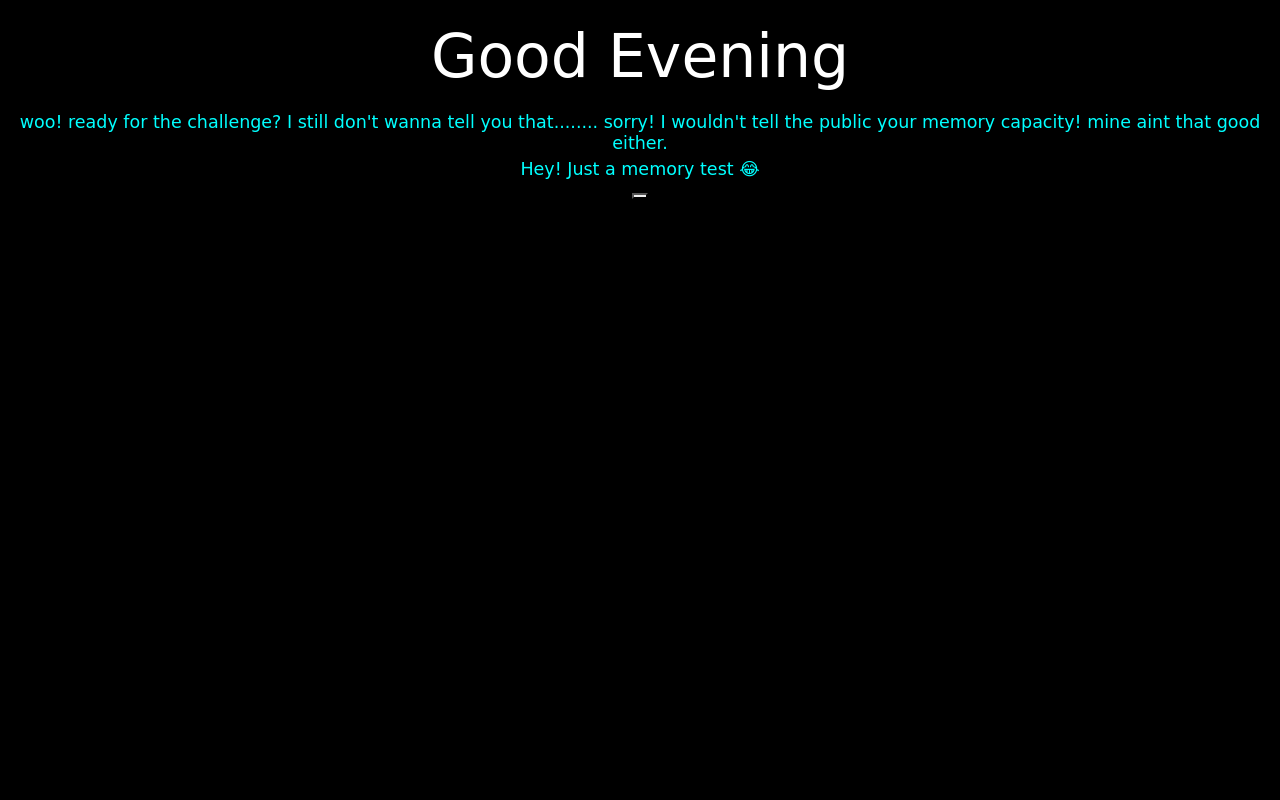
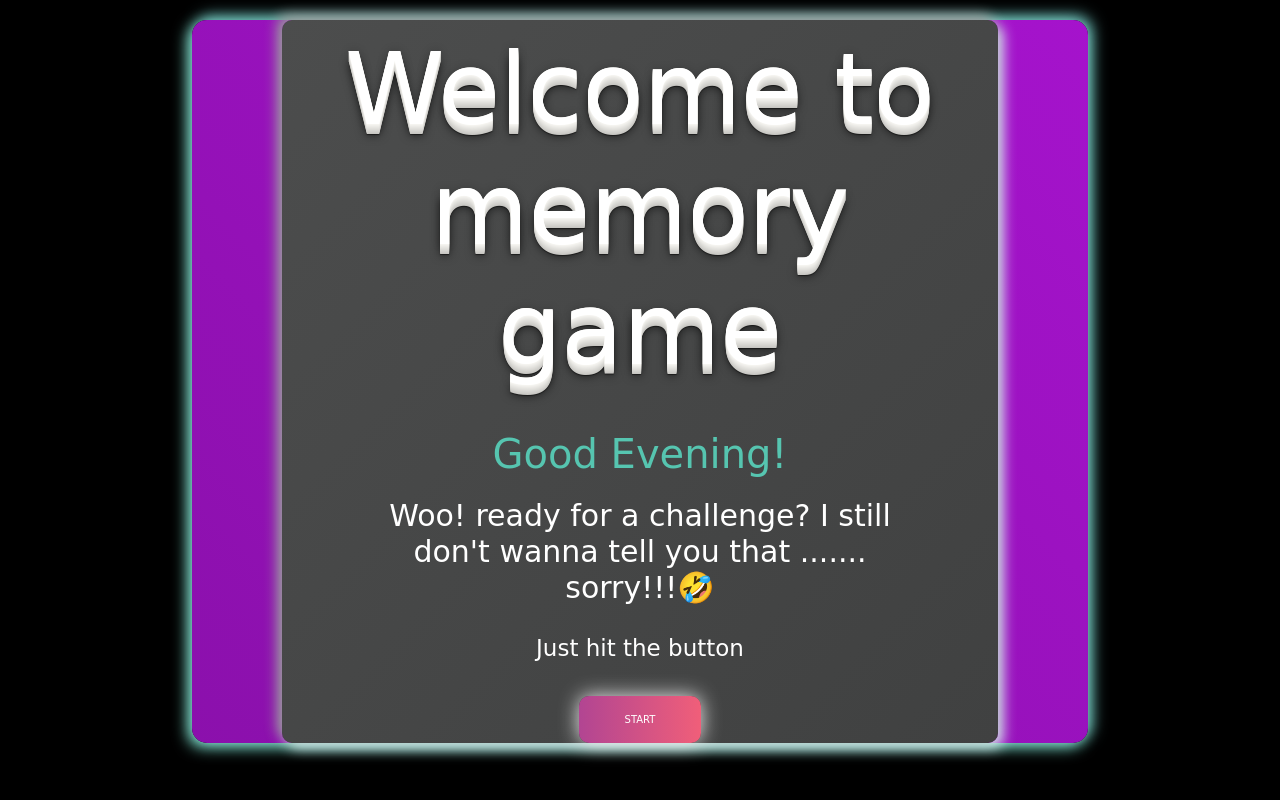
Before and after one commit to benifbond/memory-game-personal-project, a plain HTML site: page index.html in a window 1280 px wide. Drawn offline with nearby package versions, Linux system fonts and the light colour scheme; a web font is replaced by a local one.

Commit message:
add front and button

```diff
--- a/index.html
+++ b/index.html
@@ -11,20 +11,18 @@
     <link rel="stylesheet" href="styles/styles.css">
   </head>
   <body>
+<div class="sectionOne">
+<div id="welcome-page">
+	<div class="heading-text"><h1>Welcome to memory game</h1></div>
 
-<div id="welcome-page">
-<div><h1 id="greeting"></h1></div>
-
-<div ><h3 id="trySomethingOut"></h3></div>
-
-<div>
-	<h3> Hey! Just a memory test 😂</h3>
-<button id="start-button"></button>
+<h3 id="greeting"></h3>
+<h5 id="trySomethingOut"></h5>
+	<p>Just hit the button</p>
+<button class="btn primary start-button"> Start</button>
 </div>
 
-<div class ="about"><h4 id="aboutTheGame"> </h4></div>
+</div>
 
-</div>
 
 		<div class=" container">
 			<section class="score-panel">
@@ -44,10 +42,6 @@
 			<ul class="slot"></ul>
 			<button onclick="playSound('audio/game-over.wav')" class="btn  primary try-again">Try Again?</button>
 		</div>
-
-		<footer class="footer">
-
-		</footer>
 
 <script src="https://cdn.jsdelivr.net/npm/bootstrap@5.1.3/dist/js/bootstrap.bundle.min.js" integrity="sha384-ka7Sk0Gln4gmtz2MlQnikT1wXgYsOg+OMhuP+IlRH9sENBO0LRn5q+8nbTov4+1p" crossorigin="anonymous"></script>
   <script src="js/index.js"></script>
--- a/js/index.js
+++ b/js/index.js
@@ -14,7 +14,7 @@ let matched = [];
 const modal = document.getElementById("modal");
 const reset = document.querySelector(".reset-btn");
 const playAgain = document.querySelector(".try-again");
-
+const startButton = document.querySelector(".start-button")
 
 const movesCount = document.querySelector(".moves-counter");
 let moves = 0;
@@ -90,11 +90,16 @@ function startGame() {
 
 		slot.appendChild(liTag);
 
-	}
+	};
+	backgroundAudio();
+
 
 }
+startGame()
 
-startGame();
+
+
+
 
 
 
@@ -191,7 +196,7 @@ function noMatch() {
 	}, 700);
 	nomatchSound();
 	movesCounter();
-	// starRating();
+
 }
 
 // function AddStats() {
@@ -272,17 +277,17 @@ let greetinFunc =    function greetingMessages() {
 
 	let greeting = "";
 	if (currentHour > 0 && currentHour < 12) {
-	  greeting = "Good morning";
+	  greeting = "Good morning!";
 
 	} else if (currentHour > 12 && currentHour < 18) {
-	  greeting = "Good Afternoon";
+	  greeting = "Good Afternoon!";
 
 	} else {
-	  greeting = "Good Evening";
+	  greeting = "Good Evening!";
 
 	}return greeting;
+}
 
-}
 let greetingMessge = document.getElementById('greeting').innerHTML = greetinFunc()
 
-let trySomethingOut = document.getElementById('trySomethingOut').innerText= "woo! ready for the challenge? I still don't wanna tell you that........ sorry! I wouldn't tell the public your memory capacity! mine aint that good either. "
+let trySomethingOut = document.getElementById('trySomethingOut').innerText = "Woo! ready for a challenge? I still don't wanna tell you that ....... sorry!!!🤣"
--- a/styles/styles.css
+++ b/styles/styles.css
@@ -26,7 +26,8 @@ color: aqua;
 	align-items: center;
 	flex-direction: column;
 	margin: 0.5em auto ;
-visibility: hidden;
+	display: none;
+
 }
 .container{
 	-webkit-box-shadow:0px 0px 27px 17px rgba(242,19,183,0.96);
@@ -74,41 +75,92 @@ ul > li {
 
 
 
-
 .btn{
 	-webkit-box-shadow:0px 0px 19px 4px rgba(118,201,204,1);
 -moz-box-shadow: 0px 0px 19px 4px rgba(118,201,204,1);
 box-shadow: 0px 0px 19px 4px rgba(118,201,204,1);
 }
 
-/*----------------------------------
-Header
-------------------------------------*/
 
 h1 {
-	font-size: 5em;
-	font-weight: 400;
+	font-size:5em;
+	padding: 10px;
 	margin:20px auto;
-	color: white
+	color: white;
+
+    text-shadow: 0px 0px 0 rgb(250,249,245),
+                 0px 1px 0 rgb(245,244,240),
+                 0px 2px 0 rgb(240,239,235),
+                 0px 3px 0 rgb(235,234,230),
+                 0px 4px 0 rgb(230,229,225),
+                 0px 5px 0 rgb(225,224,220),
+                 0px 6px 0 rgb(220,219,215),
+                 0px 7px 0 rgb(215,214,210),
+                 0px 8px 0 rgb(210,209,205),
+                 0px 9px 0 rgb(205,204,200),
+                 0px 10px  0 rgb(200,199,195),
+                 0px 11px 10px rgba(0,0,0,0.6),
+                 0px 11px 1px rgba(0,0,0,0.5),
+                 0px 0px 10px rgba(0,0,0,.2);
 }
 
-h2 {
-	font-size: 2.5em;
-	font-weight: 600;
-}
-
-p {
-	font-size: 1.6em;
+p {color: white;
+	font-size: 2em;
+	padding: 20px
 }
 
 h3 {
-	font-weight: 400;
+	font-size:4em;
+	padding: 10px;
+	color: rgb(86, 197, 176)
 }
 
-/*----------------------------------
-Section - Score Panel
-------------------------------------*/
+h5 {
+	font-size:3em;
+	margin: 0px 80px;
+	color: white;
+	padding:5px;
+}
 
+
+.start-button{
+	background-image: linear-gradient(to right, #B24592 0%, #F15F79  51%, #B24592  100%);
+	margin: 10px auto;
+	padding: 15px 45px;
+	text-align: center;
+	text-transform: uppercase;
+	transition: 0.5s;
+	background-size: 200% auto;
+	color: white;
+	box-shadow: 0 0 20px #eee;
+	border-radius: 10px;
+	display: block;
+  }
+
+  .start-button:hover {
+	background-position: right center; /* change the direction of the change here */
+	color: #fff;
+	text-decoration: none;
+  }
+
+.sectionOne{
+	border-radius: 15px;
+background: linear-gradient(225deg, #a513cc, #8b10ac);
+box-shadow:  -4px 4px 15px #85e9d6,
+             4px -4px 15px #70c4c0;
+			 width:70%;
+			 height:95%;
+			 margin:5px auto;
+}
+#welcome-page{
+	border-radius: 10px;
+background: linear-gradient(315deg, #404141, #4c4d4d);
+box-shadow:  -5px -5px 13px #979999,
+             5px 5px 13px #d7f1f1;
+			 height: 85%;
+			 width:80%;
+			 margin: 10px auto;
+}
 .score-panel {
 	font-size: 1em;
 	padding: 0;
@@ -204,9 +256,7 @@ Section - Score Panel
 	width: 2em;
 }
 
-p.stats {
-	font-weight: 600;
-}
+
 
 p.stats:last-child {
 	margin-bottom: 1em;
@@ -309,9 +359,6 @@ img {
 	}
 }
 
-/*----------------------------------
-Footer
-------------------------------------*/
 
 .footer {
 	color: #666;
@@ -329,12 +376,8 @@ Footer
 	text-decoration: none;
 }
 
-/*----------------------------------
-Media Queries
-------------------------------------*/
 
-/*--Tablets-------------------------*/
-@media screen and (min-width: 218px) {
+@media screen and (min-width: 450px) {
 
 	.slot  {
 		height: 50em;
@@ -370,7 +413,7 @@ Desktops
 @media screen and (min-width: 800px) {
 
 	h1 {
-		font-size: 6em;
+		font-size: 10em;
 	}
 
 	p {
```
